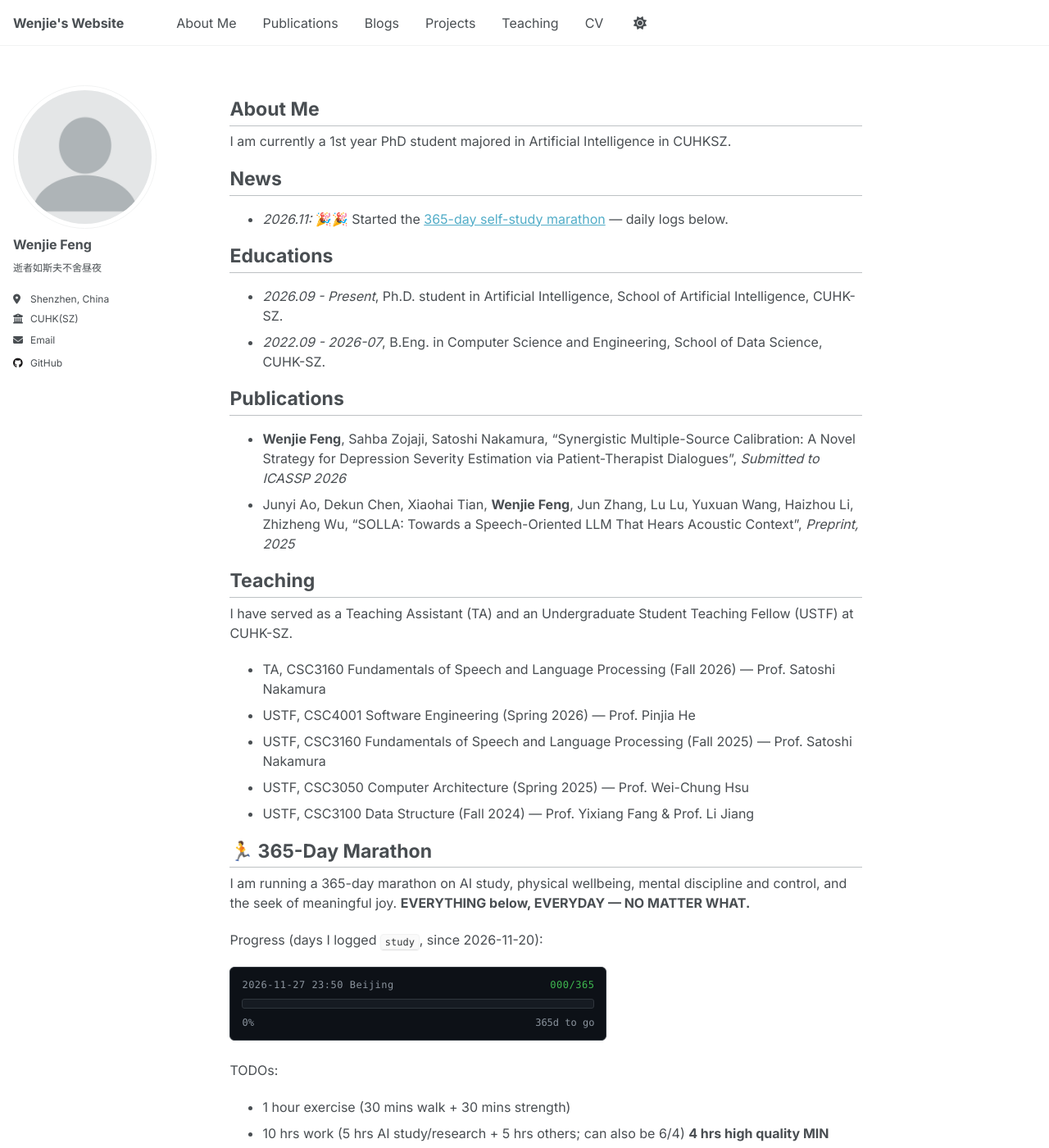
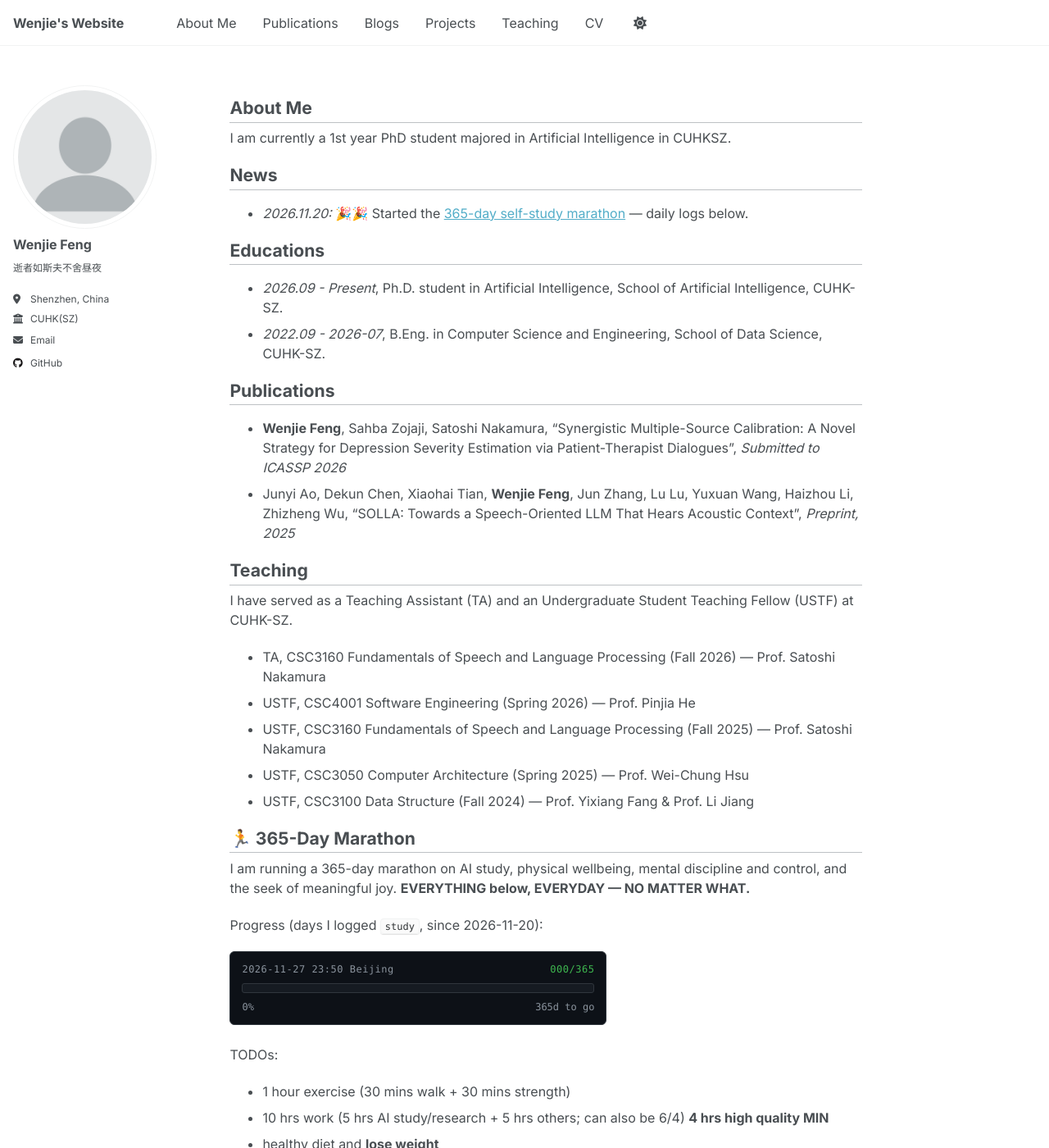
Before and after one commit to wenjiefeng04/wenjiefeng04.github.io, a Jekyll site: the page built from _pages/about.md, in a window 1280 px wide and 1400 px high. Shown: the whole window at 82% size. Built offline with Jekyll 4.4.1, drawn with Linux system fonts in a browser that asks for light colours.

Commit message:
heading size change

```diff
--- a/_pages/about.md
+++ b/_pages/about.md
@@ -13,7 +13,7 @@ I am currently a 1st year PhD student majored in Artificial Intelligence in CUHK
 <a id="news"></a>
 # News
 
-- *2026.11:* 🎉🎉 Started the [365-day self-study marathon](/#marathon) — daily logs below.
+- *2026.11.20:* 🎉🎉 Started the [365-day self-study marathon](/#marathon) — daily logs below.
 <!-- - *2026.*: 🎉🎉 Submitted "Synergistic Multiple-Source Calibration" to ICASSP 2026. -->
 
 <a id="educations"></a>
--- a/_sass/_themes.scss
+++ b/_sass/_themes.scss
@@ -34,7 +34,7 @@ $garamond                   : Garamond, serif;
    $scale-ratio    : how much bigger each heading step is = the "heft"
    Don't hand-edit the $type-size-* lines; they're derived.           */
 $root-font-size : 16;   /* 16 = compact … 19 = airy          ← body knob  */
-$scale-ratio    : 1.2; /* 1.15 subtle … 1.4 strong          ← heading knob */
+$scale-ratio    : 1.15; /* 1.15 subtle … 1.4 strong          ← heading knob */
 
 $type-size-1 : #{$scale-ratio * $scale-ratio * $scale-ratio}em;  /* hero (rare) */
 $type-size-2 : #{$scale-ratio * $scale-ratio}em;                 /* ~1.56 */
```
